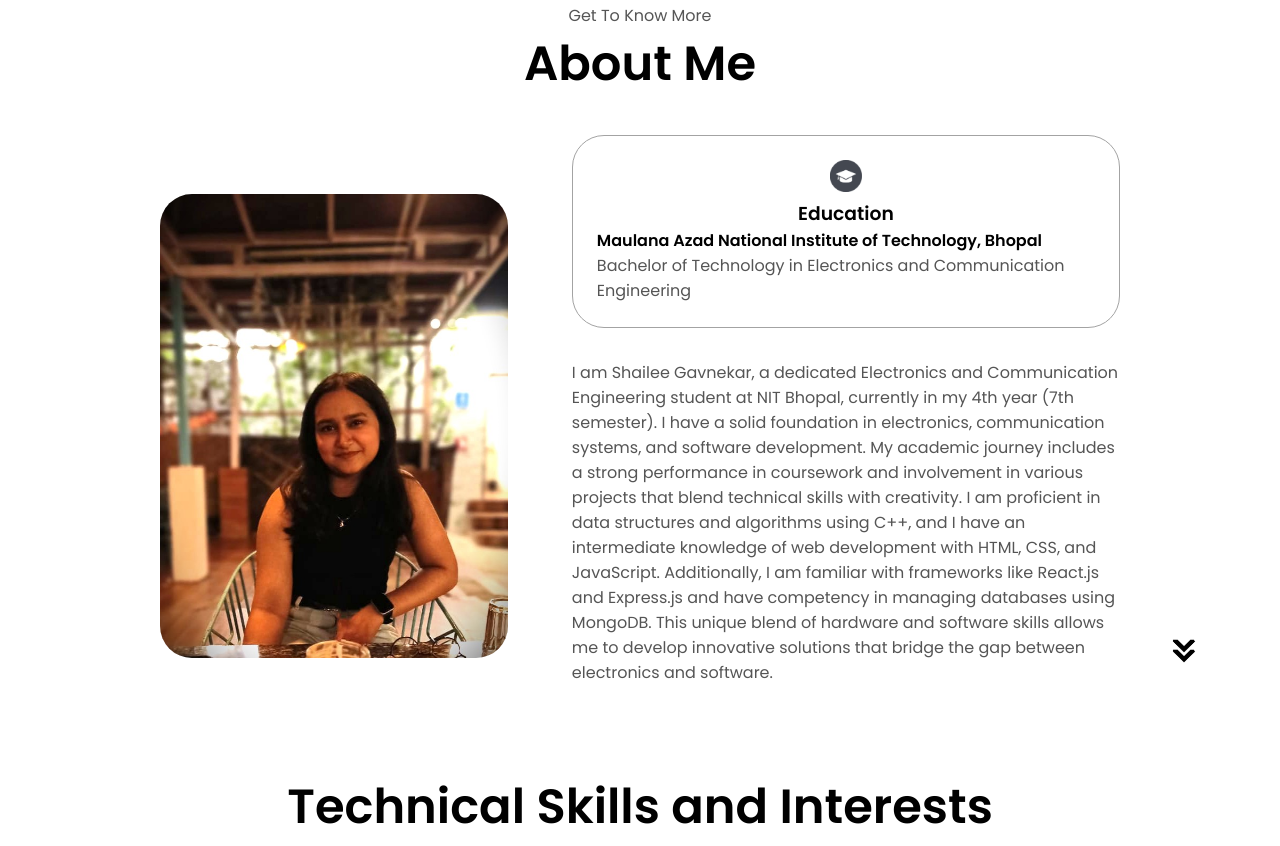
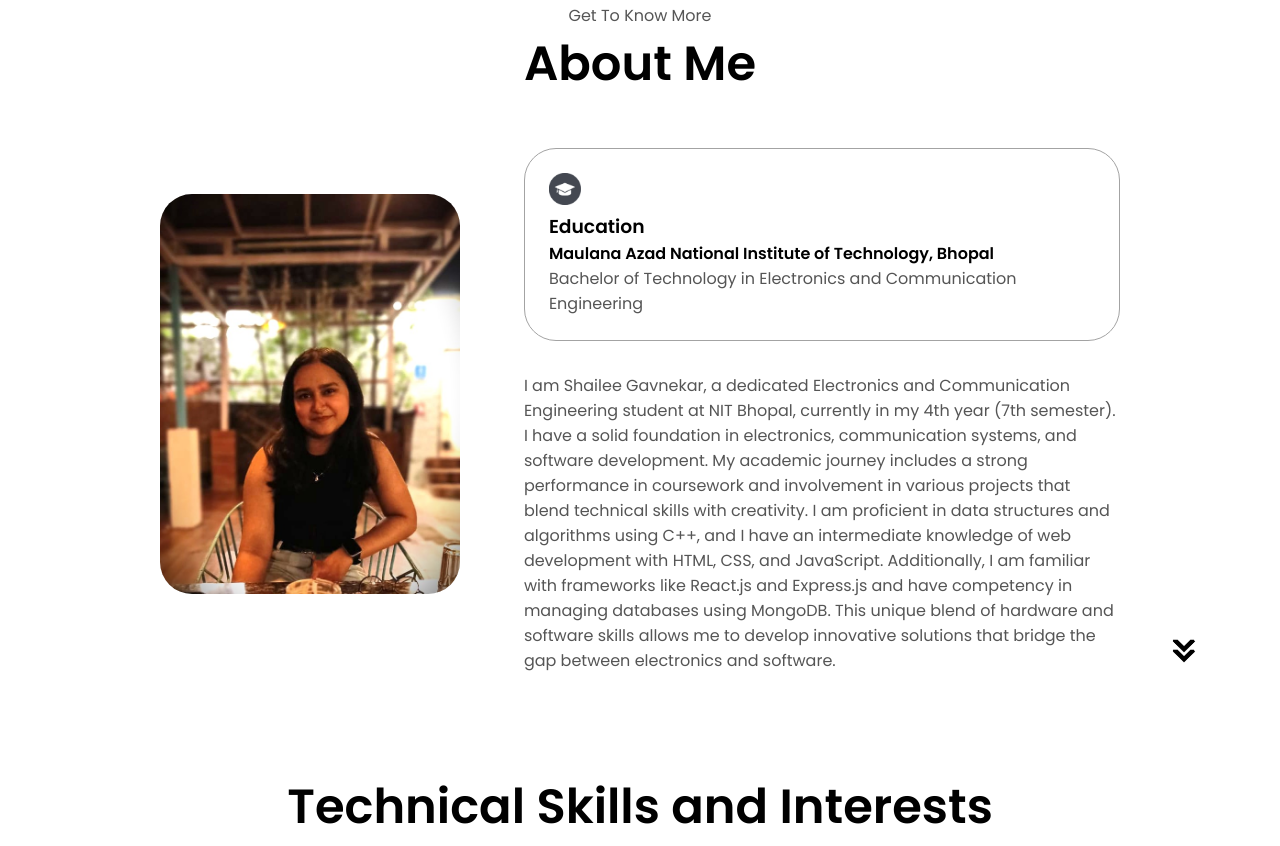
Before and after one commit to ShaileeGavnekar/MyPortfolio, a plain HTML site: page index.html in a window 1280 px wide. Shown: the part 925-1771 px from the top of the page. Drawn offline with Linux system fonts and the light colour scheme; a script that the page names is missing.

Commit message:
second commit

```diff
--- a/index.html
+++ b/index.html
@@ -76,7 +76,7 @@
         </div>
         <div class="about-details-container">
           <div class="about-containers">
-               <div class="details-container">
+               <div class="details-containeredu">
               <img
                 src="./assets/education.png"
                 alt="Education icon"
@@ -382,7 +382,7 @@
         <div class="experience-details">
             <h3>Raymond</h3>
             <!-- <div class="details-container"> -->
-                <h5 class="experience-sub-heading">Instrumentaion Trainee, Borgaon</h5>
+                <h5 class="experience-sub-heading">Instrumentaion Trainee, Borgaon.</h5>
 
                 <ul class>
                     <li>Developed proficiency in programming machines using programmable logic circuits for tasks like precise chemical and color measurements.</li>
@@ -394,7 +394,7 @@
         <div class="experience-details">
             <h3>Indian Society for Technical Education Students' Chapter</h3>
             <!-- <div class="details-container"> -->
-                <h5>Head-Media and Publicity, Bhopal, Madhya Pradesh</h5>
+                <h5>Head-Media and Publicity, Bhopal.</h5>
 
                 <ul>
                     <li>Organized TEDxMANITBHOPAL</li>
--- a/portfolio.css
+++ b/portfolio.css
@@ -227,10 +227,14 @@ section{
     display: flex;
 }
 .about-pic{
-    height: 58vh;
+    height: 50vh;
     border-radius: 2rem;
 
 }
+/* .iconedu{
+    justify-content: left;
+    text-align: left;
+} */
 .arrow{
     position: absolute;
     right: -5rem;
@@ -250,6 +254,15 @@ section{
     border: rgb(53,53,53) .1rem solid;
     border-color: rgb(163, 163, 163);
     text-align: center;
+}
+.details-containeredu{
+    padding: 1.5rem;
+    flex: 1;
+    background: white;
+    border-radius: 2rem;
+    border: rgb(53,53,53) .1rem solid;
+    border-color: rgb(163, 163, 163);
+    text-align: left;
 }
 .section-container{
     gap: 4rem;
```
